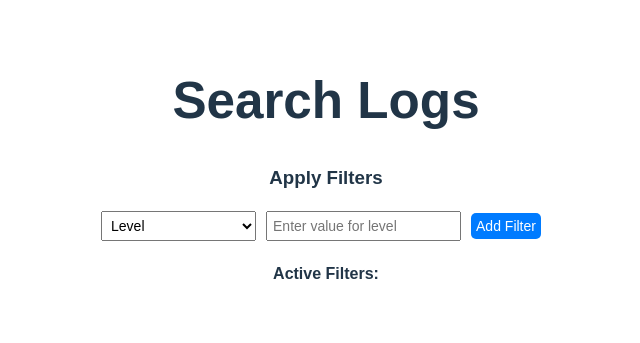
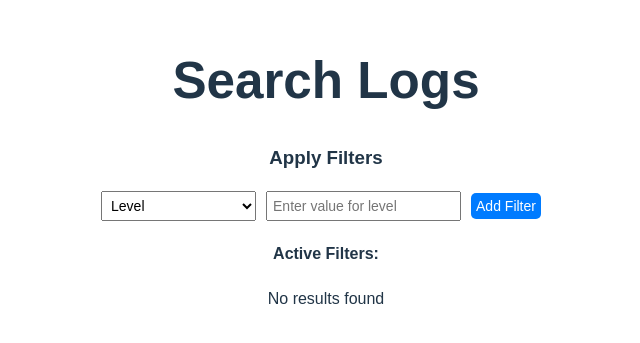
Before and after one commit to adityabelgaonkar05/logandquery, a React (Vite) app in the folder frontend/: page / in a window 1280 px wide. Shown: the part 227-570 px from the top of the page, without its empty margins (314-954 px from the left). Built offline with nearby package versions, Linux system fonts and the light colour scheme.

Commit message:
final features.

```diff
--- a/frontend/src/App.tsx
+++ b/frontend/src/App.tsx
@@ -73,6 +73,9 @@ function App() {
     setFilters((prevFilters) => {
       const newFilters = { ...prevFilters };
       delete newFilters[key];
+      if(!newFilters) {
+        setSearchResults(null);
+      }
       return newFilters;
     });
   };
@@ -148,7 +151,7 @@ function App() {
 
       {loading && <p>Loading...</p>}
       <div className="results">
-        {searchResults?.length > 0 ? (
+        {searchResults && searchResults.length ? (
           searchResults.map((result: any) => (
             <div key={result._id} className="result">
               <p> message: {result._source.message}</p>
@@ -157,13 +160,32 @@ function App() {
               <p>traceId: {result._source.traceId}</p>
               <p>spanId: {result._source.spanId}</p>
               <p>commit: {result._source.commit}</p>
-              <p>parentResourceId: {result._source.metadata.parentResourceId}</p>
+              <p className='meta-data'>
+                metadata: {result._source.metadata ? (
+
+                  result._source.metadata ? (
+                    <ul>
+                      {Object.entries(result._source.metadata).map(([key, value]) => (
+                        <li key={key}>
+                          {key}: {String(value)}
+                        </li>
+                      ))
+                      }
+                    </ul>
+                  ) : (
+                    <p>No metadata available</p>
+                  )
+                ) : (
+                  <p>metadata not found</p>
+                )}
+
+              </p>
               <p>timestamp: {result._source.timestamp}</p>
             </div>
           ))
-        ) : filters.length ? (
-          <p>No results found</p>
-        ) : null
+          ) : filters ? (
+            <p>No results found</p>
+          ) : null
         }
       </div>
     </div>
```
